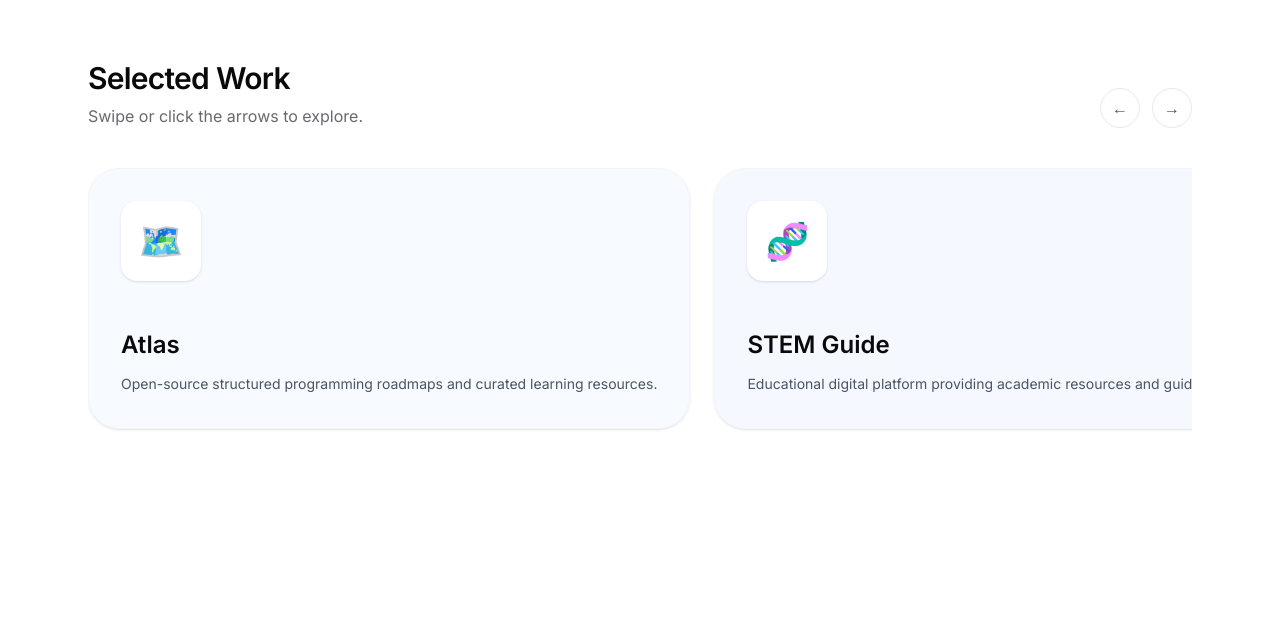
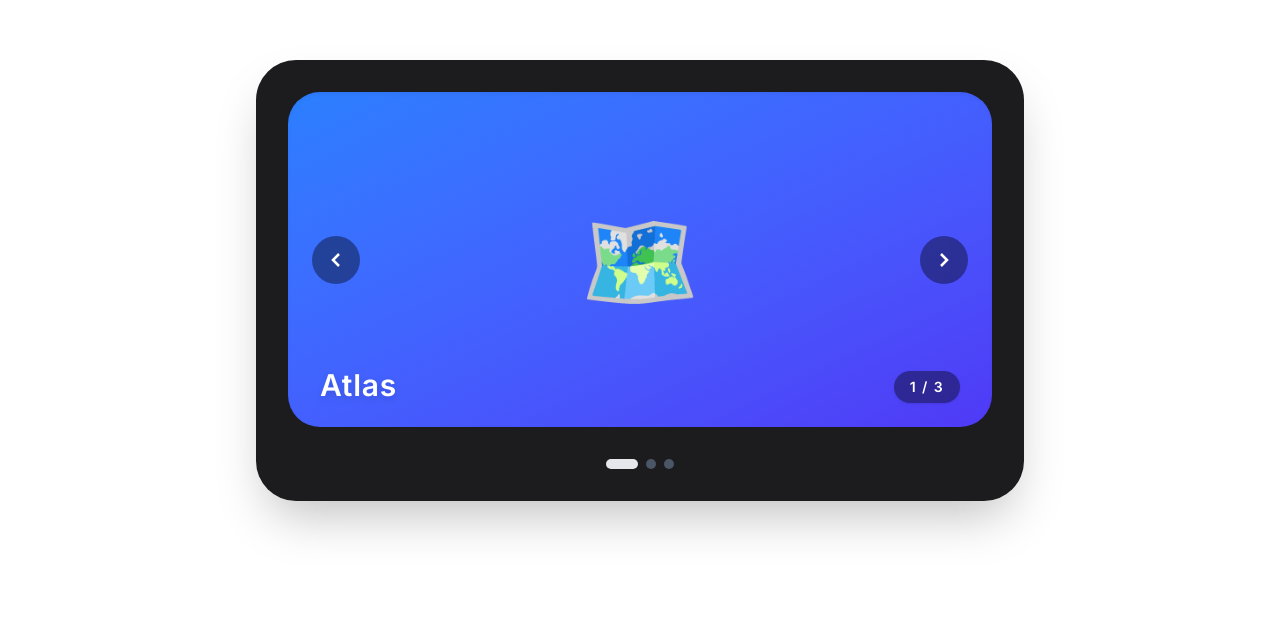
Before and after one commit to mmonsefofficial/portfolio, a React (Vite) app: page / in a window 1280 px wide. Shown: the part 926-1551 px from the top of the page. Built offline with nearby package versions, Linux system fonts and the light colour scheme.

Commit message:
feat: add interactive project carousel to work section

```diff
--- a/src/components/Work.tsx
+++ b/src/components/Work.tsx
@@ -1,102 +1,99 @@
-import { useRef } from 'react';
+import { useState } from 'react';
 
 const projects = [
   {
     id: 1,
     title: "Atlas",
-    description: "Open-source structured programming roadmaps and curated learning resources.",
     link: "https://atlas-navy-mu.vercel.app",
-    logo: "🗺️", // Replace with your actual image path, e.g., "/logos/atlas.png"
-    bgColor: "bg-blue-50/50"
+    logo: "🗺️", // Replace with your actual <img> tag or SVG
+    bg: "bg-gradient-to-br from-blue-500 to-indigo-600",
   },
   {
     id: 2,
     title: "STEM Guide",
-    description: "Educational digital platform providing academic resources and guidance for STEM high school students.",
     link: "https://stemguide.org",
     logo: "🧬",
-    bgColor: "bg-indigo-50/50"
+    bg: "bg-gradient-to-br from-orange-400 to-amber-500", // Matches the orange vibe from your image
   },
   {
     id: 3,
-    title: "ROTOR X",
-    description: "Micro-scale horizontal-axis wind turbine prototype utilizing NACA 0018 airfoils.",
-    link: "https://mmonsefofficial.github.io/rotorx/",
+    title: "AILAR.app",
+    link: "#",
     logo: "🤖",
-    bgColor: "bg-purple-50/50"
+    bg: "bg-gradient-to-br from-purple-500 to-fuchsia-600",
   }
 ];
 
 export default function Work() {
-  const scrollContainerRef = useRef<HTMLDivElement>(null);
+  const [currentIndex, setCurrentIndex] = useState(0);
 
-  const scroll = (direction: 'left' | 'right') => {
-    if (scrollContainerRef.current) {
-      const scrollAmount = scrollContainerRef.current.clientWidth * 0.8;
-      scrollContainerRef.current.scrollBy({
-        left: direction === 'left' ? -scrollAmount : scrollAmount,
-        behavior: 'smooth'
-      });
-    }
-  };
+  const next = () => setCurrentIndex((prev) => (prev === projects.length - 1 ? 0 : prev + 1));
+  const prev = () => setCurrentIndex((prev) => (prev === 0 ? projects.length - 1 : prev - 1));
+
+  const current = projects[currentIndex];
 
   return (
-    <section id="work" className="py-24">
-      <div className="flex items-end justify-between mb-10">
-        <div>
-          <h2 className="text-3xl font-bold text-[var(--foreground)] tracking-tight">Selected Work</h2>
-          <p className="text-[var(--muted)] mt-2">Swipe or click the arrows to explore.</p>
+    <section id="work" className="py-24 flex flex-col items-center justify-center px-4">
+
+      {/* Outer dark container matching the reference UI */}
+      <div className="w-full max-w-3xl bg-[#1c1c1e] p-6 sm:p-8 rounded-[2.5rem] relative shadow-2xl">
+
+        {/* Main Card */}
+        <div className={`relative w-full aspect-[4/3] sm:aspect-[21/10] rounded-[2rem] transition-colors duration-500 ${current.bg} overflow-hidden shadow-inner`}>
+
+          {/* Clickable Center Logo */}
+          <a
+            href={current.link}
+            target="_blank"
+            rel="noopener noreferrer"
+            className="absolute inset-0 flex items-center justify-center text-8xl hover:scale-110 transition-transform duration-300 z-0"
+            aria-label={`Open ${current.title}`}
+          >
+            {current.logo}
+          </a>
+
+          {/* Left Arrow */}
+          <button
+            onClick={prev}
+            className="absolute left-4 sm:left-6 top-1/2 -translate-y-1/2 w-12 h-12 rounded-full bg-black/40 text-white flex items-center justify-center hover:bg-black/60 backdrop-blur-md transition-all z-10"
+          >
+            <svg width="24" height="24" viewBox="0 0 24 24" fill="none" stroke="currentColor" strokeWidth="2.5"><path d="M15 18l-6-6 6-6"/></svg>
+          </button>
+
+          {/* Right Arrow */}
+          <button
+            onClick={next}
+            className="absolute right-4 sm:right-6 top-1/2 -translate-y-1/2 w-12 h-12 rounded-full bg-black/40 text-white flex items-center justify-center hover:bg-black/60 backdrop-blur-md transition-all z-10"
+          >
+            <svg width="24" height="24" viewBox="0 0 24 24" fill="none" stroke="currentColor" strokeWidth="2.5"><path d="M9 18l6-6-6-6"/></svg>
+          </button>
+
+          {/* Bottom Left Title */}
+          <div className="absolute bottom-5 sm:bottom-6 left-6 sm:left-8 pointer-events-none z-10">
+            <h3 className="text-white text-3xl font-bold tracking-wide drop-shadow-md">{current.title}</h3>
+          </div>
+
+          {/* Bottom Right Counter Pill */}
+          <div className="absolute bottom-5 sm:bottom-6 right-6 sm:right-8 px-4 py-1.5 rounded-full bg-black/40 backdrop-blur-md text-white text-sm font-bold tracking-widest pointer-events-none z-10 shadow-sm">
+            {currentIndex + 1} / {projects.length}
+          </div>
         </div>
 
-        {/* Carousel Arrow Controls */}
-        <div className="flex gap-3">
-          <button
-            onClick={() => scroll('left')}
-            className="flex items-center justify-center w-10 h-10 rounded-full border border-gray-200 text-gray-600 hover:bg-gray-50 hover:text-[var(--accent)] transition-all"
-            aria-label="Previous"
-          >
-            ←
-          </button>
-          <button
-            onClick={() => scroll('right')}
-            className="flex items-center justify-center w-10 h-10 rounded-full border border-gray-200 text-gray-600 hover:bg-gray-50 hover:text-[var(--accent)] transition-all"
-            aria-label="Next"
-          >
-            →
-          </button>
+        {/* Bottom Dot Indicators */}
+        <div className="flex justify-center items-center gap-2 mt-8">
+          {projects.map((_, idx) => (
+            <button
+              key={idx}
+              onClick={() => setCurrentIndex(idx)}
+              className={`rounded-full transition-all duration-300 ${
+                idx === currentIndex
+                  ? 'w-8 h-2.5 bg-gray-200'
+                  : 'w-2.5 h-2.5 bg-gray-600 hover:bg-gray-400'
+              }`}
+              aria-label={`Go to slide ${idx + 1}`}
+            />
+          ))}
         </div>
-      </div>
-
-      {/* Snap Scrolling Container */}
-      <div
-        ref={scrollContainerRef}
-        className="flex gap-6 overflow-x-auto snap-x snap-mandatory pb-8 scrollbar-hide"
-        style={{ scrollbarWidth: 'none', msOverflowStyle: 'none' }}
-      >
-        {projects.map((project) => (
-          <a
-            key={project.id}
-            href={project.link}
-            target="_blank"
-            rel="noopener noreferrer"
-            className={`min-w-[320px] md:min-w-[400px] snap-center shrink-0 p-8 rounded-[2rem] border border-gray-100 shadow-sm hover:shadow-xl transition-all duration-300 flex flex-col justify-between group ${project.bgColor}`}
-          >
-            {/* Logo Container */}
-            <div className="h-20 w-20 rounded-2xl bg-white flex items-center justify-center text-4xl shadow-sm mb-12 group-hover:scale-105 group-hover:-rotate-3 transition-transform duration-300">
-              {/* Replace {project.logo} with an <img src={project.logo} /> tag when you have image files */}
-              {project.logo}
-            </div>
-
-            <div>
-              <h3 className="text-2xl font-bold text-[var(--foreground)] mb-3 group-hover:text-[var(--accent)] transition-colors">
-                {project.title}
-              </h3>
-              <p className="text-gray-600 text-sm leading-relaxed">
-                {project.description}
-              </p>
-            </div>
-          </a>
-        ))}
       </div>
     </section>
   );
```
